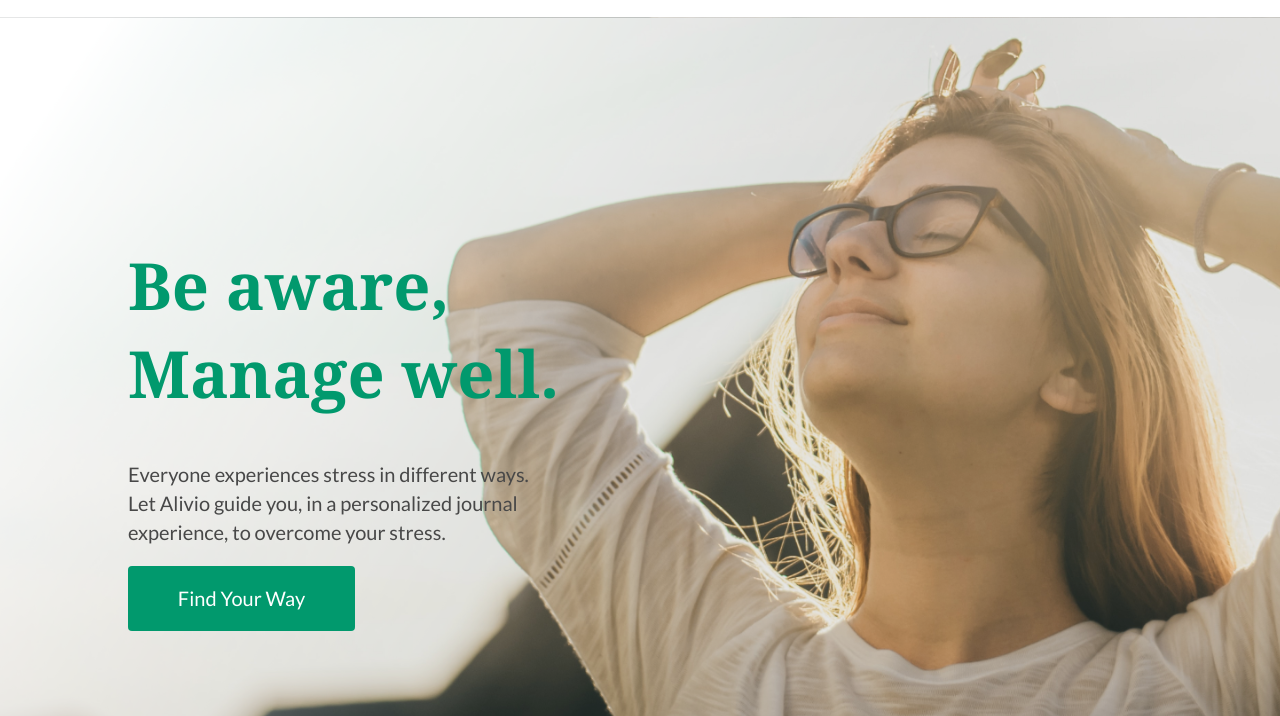
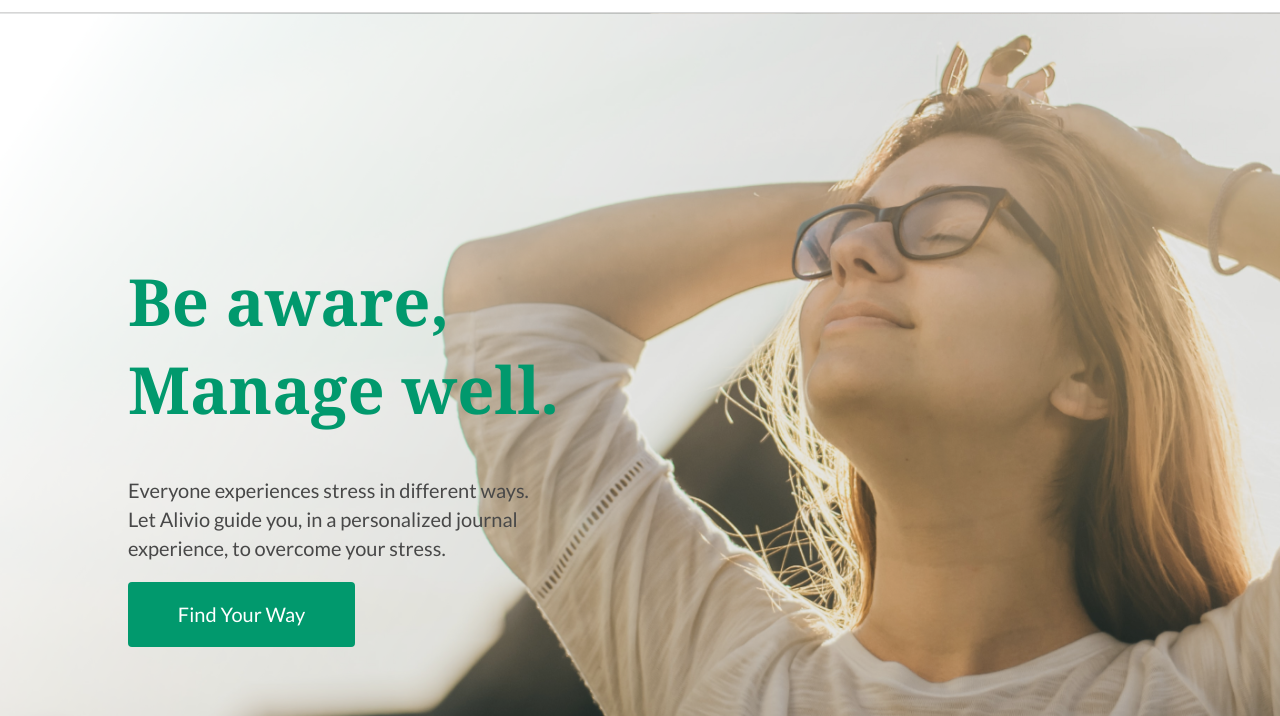
Before and after one commit to highgethigh/alivio, a plain HTML site: page index.html in a window 1280 px wide. Shown: the part 84-800 px from the top of the page. Drawn offline with Linux system fonts and the light colour scheme.

Commit message:
fix height background-image

```diff
--- a/styles/style.css
+++ b/styles/style.css
@@ -60,8 +60,11 @@ a:hover {
 
 .woman__1 {
   background-image: url(../images/woman.png);
+  min-height: 88vh;
   background-position: center;
   background-size: cover;
+  border-top: 1px solid #D6D6D6;
+  margin-top: 15px;
 }
 
 h1 {
```
